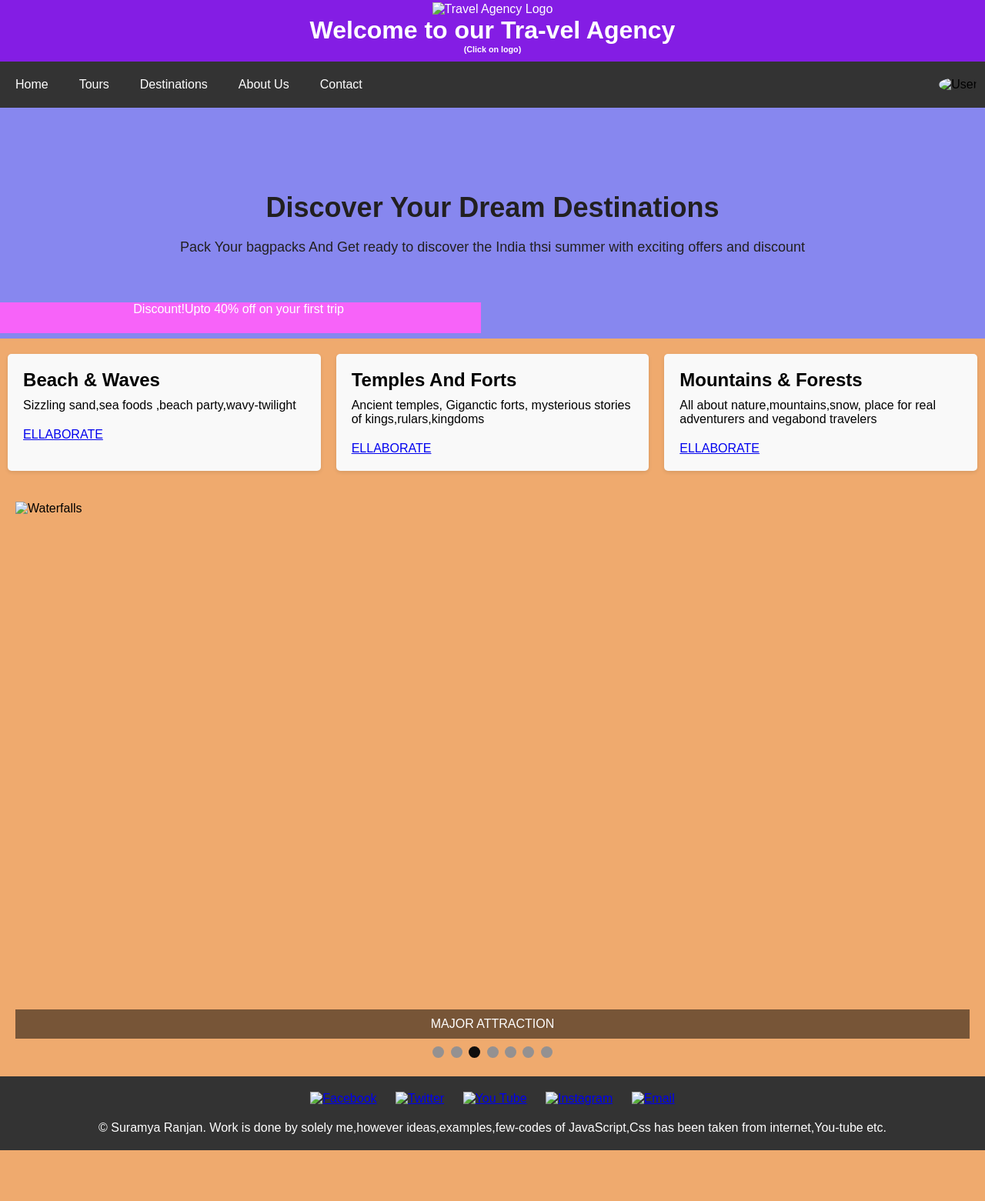
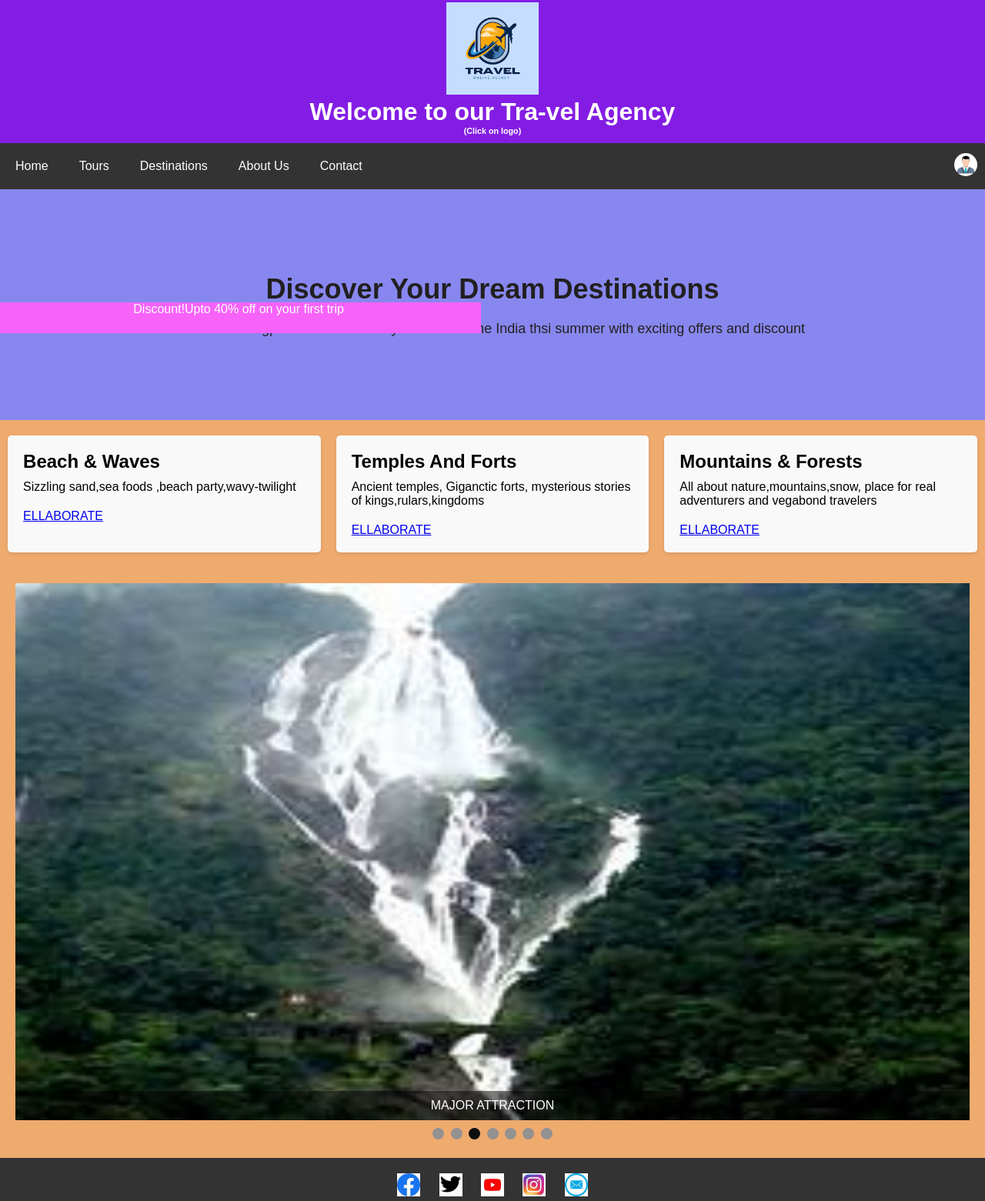
Before and after one commit to SuramyaRanjan/upersimple-website, a plain HTML site: page copy-31.html in a window 1280 px wide. Shown: the part 7-1568 px from the top of the page at 77% size. Before the commit the page ends 1502 px from the top, so only its background shows below. Drawn offline with Linux system fonts and the light colour scheme.

Commit message:
Update copy-31.html
Signed-off-by: SuramyaRanjan <154046510+SuramyaRanjan@users.noreply.github.com>

```diff
--- a/copy-31.html
+++ b/copy-31.html
@@ -373,7 +373,7 @@
 </head>
 <body>
     <div class="header">
-        <img src="Downloads\logoicon.png" alt="Travel Agency Logo" class="logo" onclick="toggleMenu()" >
+        <img src="logoicon.png" alt="Travel Agency Logo" class="logo" onclick="toggleMenu()" >
         <h1>Welcome to our Tra-vel Agency</h1>
         <h6 onclick="toggleMenu()" >(Click on logo)</h6>
         <div class="prompter">
@@ -389,33 +389,33 @@
             <li><a href="#">Contact</a></li>
         </ul>
         <div class="userImgContainer">
-            <img src="Downloads\usericon.png" alt="User" class="userImg" onclick="toggleMenu()" >
+            <img src="usericon.png" alt="User" class="userImg" onclick="toggleMenu()" >
             <div class="userMsg">Click on the image for our Ai assitant</div>
         </div>
         <div class="submenu-wrap" id="subMenu">
             <div class="submenu">
                 <div class="userinfo">
-                    <img src="Downloads\usericon.png" alt="User Avatar">
+                    <img src="usericon.png" alt="User Avatar">
                     <h2>EiLa-The AI</h2>
                 </div>
                 <hr>
                 <a href="#" class="submenu-link">
-                    <img src="Downloads\settingicon.png" alt="Settings">
+                    <img src="settingicon.png" alt="Settings">
                     <p>Settings</p>
                     <span></span>
                 </a>
                 <a href="#" class="submenu-link">
-                    <img src="Downloads\profilepic.png" alt="Edit Profile">
+                    <img src="profilepic.png" alt="Edit Profile">
                     <p>Edit Profile</p>
                     <span></span>
                 </a>
                 <a href="#" class="submenu-link">
-                    <img src="Downloads\helpicon.png" alt="Help & Support">
+                    <img src="helpicon.png" alt="Help & Support">
                     <p>Help & Support</p>
                     <span></span>
                 </a>
                 <a href="#" class="submenu-link">
-                    <img src="Downloads\logoutapp.png" alt="Logout">
+                    <img src="logoutapp.png" alt="Logout">
                     <p>Logout</p>
                     <span></span>
                 </a>
@@ -450,13 +450,13 @@
     </div>
     <div class="main-content">
         <div class="slideshow-container">
-            <img src="Downloads\tajmahal.jpg" alt="Taj Mahal">
-            <img src="Downloads\kashi.jpg" alt="Varanashi">
-            <img src="Downloads\fallimg.jpg" alt="Waterfalls">
-            <img src="Downloads\fortimg.jpg" alt="Rajasthan Forts">
-            <img src="Downloads\goaimg.jpg" alt="Goa ">
-            <img src="Downloads\odisha.jpg" alt="Odisha">
-            <img src="Downloads\shimla.jpg" alt="Shimla">
+            <img src="tajmahal.jpg" alt="Taj Mahal">
+            <img src="kashi.jpg" alt="Varanashi">
+            <img src="fallimg.jpg" alt="Waterfalls">
+            <img src="fortimg.jpg" alt="Rajasthan Forts">
+            <img src="goaimg.jpg" alt="Goa ">
+            <img src="odisha.jpg" alt="Odisha">
+            <img src="shimla.jpg" alt="Shimla">
             <div class="caption">MAJOR ATTRACTION</div>
         </div>
 
@@ -472,11 +472,11 @@
     </div>
 <div class="footer">
     <div class="social-icons">
-        <a href="https://www.facebook.com/"><img src="Downloads\facebookicon.jpg" alt="Facebook"></a>
-        <a href="https://www.twitter.com/"><img src="Downloads\twittericon.jpg" alt="Twitter"></a>
-        <a href="https://www.youtube.com/"><img src="Downloads\youtubeicon.jpg" alt="You Tube"></a>
-        <a href="https://www.instagram.com/"><img src="Downloads\instaicon.jpg" alt="Instagram"></a>
-        <a href="https://www.hotmail.com/"><img src="Downloads\mailicon.jpg" alt="Email"></a>
+        <a href="https://www.facebook.com/"><img src="facebookicon.jpg" alt="Facebook"></a>
+        <a href="https://www.twitter.com/"><img src="twittericon.jpg" alt="Twitter"></a>
+        <a href="https://www.youtube.com/"><img src="youtubeicon.jpg" alt="You Tube"></a>
+        <a href="https://www.instagram.com/"><img src="instaicon.jpg" alt="Instagram"></a>
+        <a href="https://www.hotmail.com/"><img src="mailicon.jpg" alt="Email"></a>
     </div>
     <p>&copy; Suramya Ranjan. Work is done by solely me,however ideas,examples,few-codes of JavaScript,Css has been  taken from internet,You-tube etc.</p>
 </div>
```
